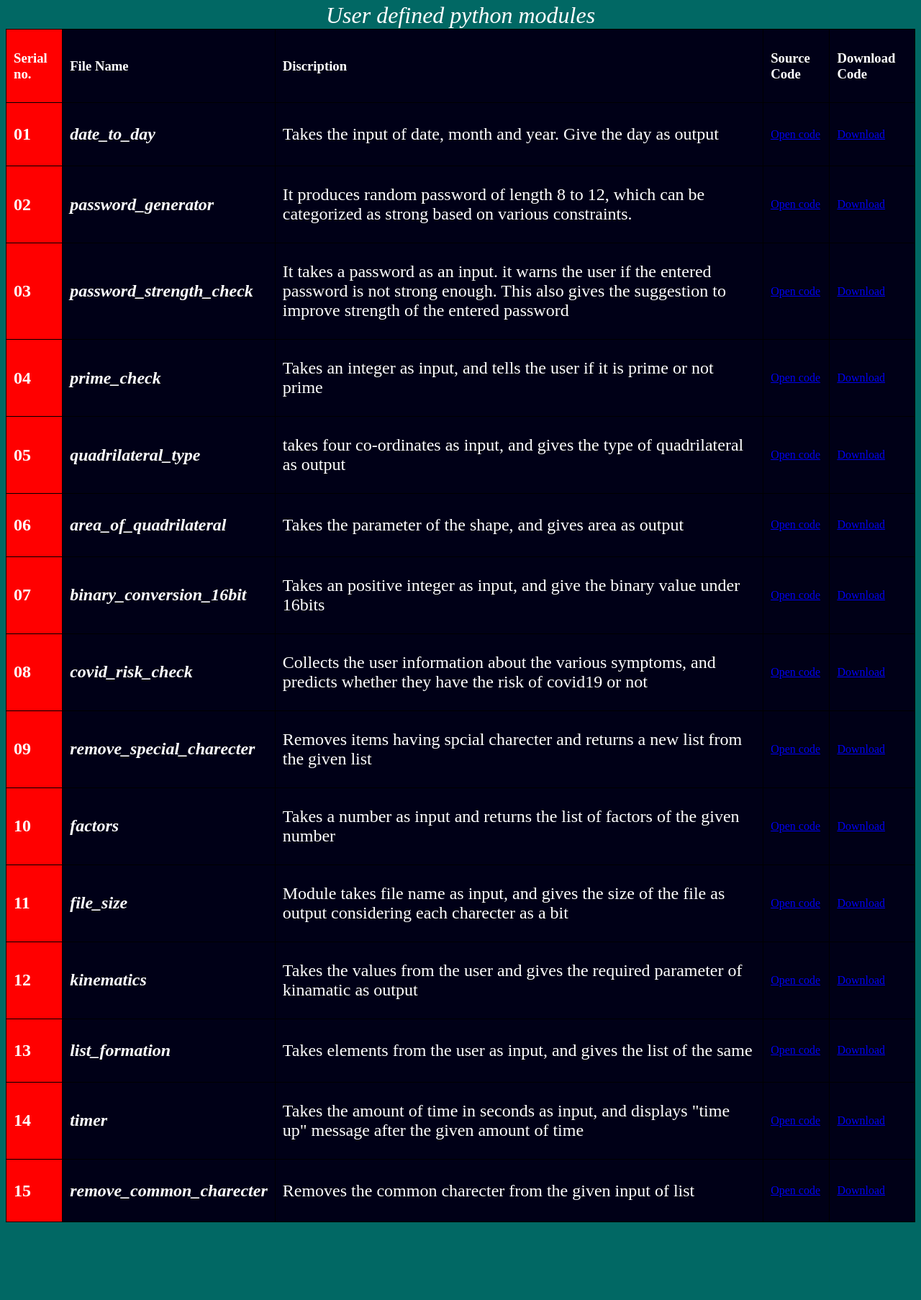
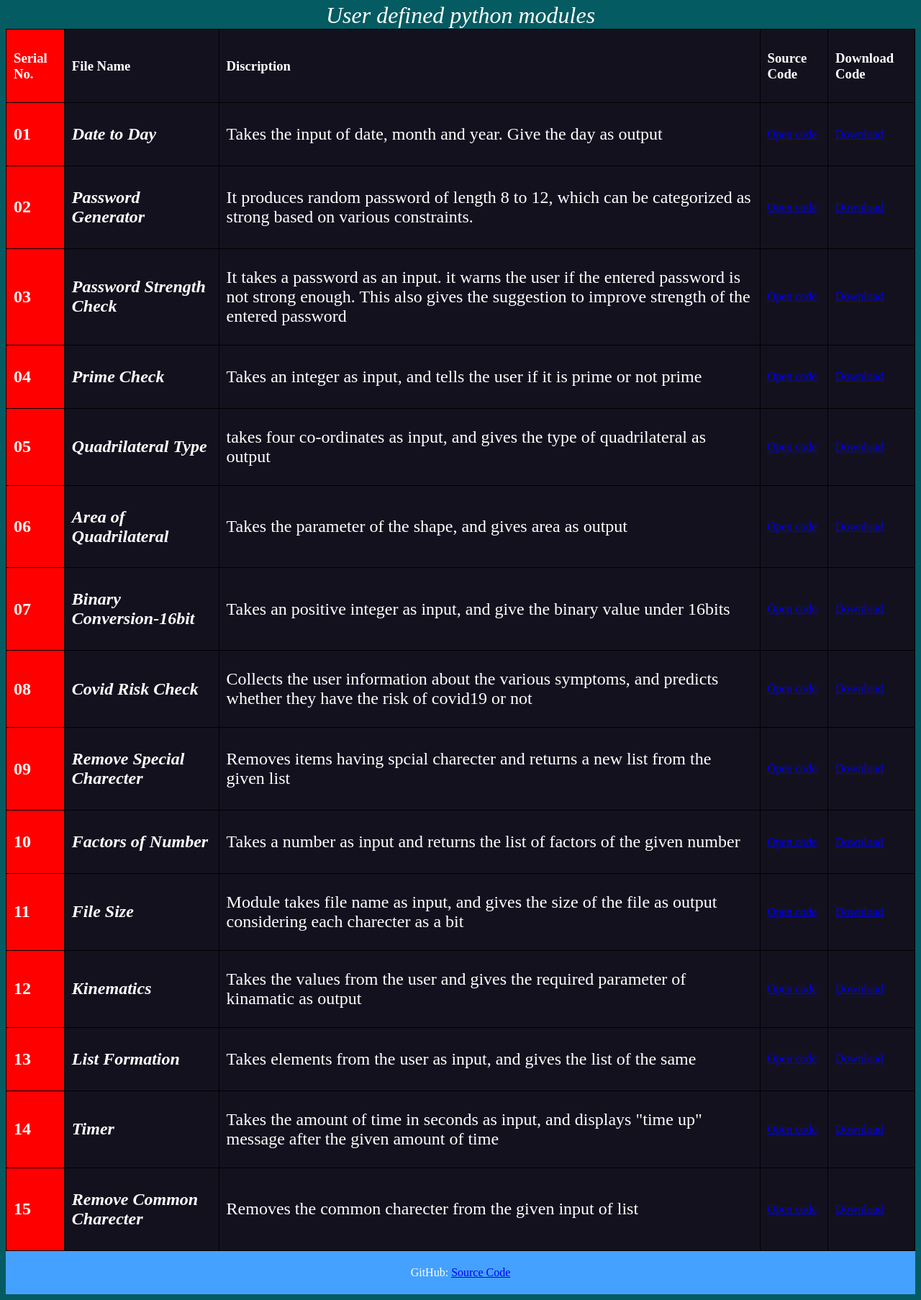
Before and after one commit to Adarsh275/Python-User-Modules, a plain HTML site: page index.html in a window 1280 px wide. Shown: the part 156-1962 px from the top of the page at 72% size. Before the commit the page ends 1862 px from the top, so only its background shows below. Drawn offline with Linux system fonts and the light colour scheme.

Commit message:
GitHub Link added

```diff
--- a/index.html
+++ b/index.html
@@ -1,146 +1,312 @@
 <!DOCTYPE html>
 <html lang="en">
+
 <head>
   <title>Python Modules</title>
   <style>
-      body{
-       background-color:#016864;
+    body {
+      background-color: #045B62;
       color: white;
     }
-  table, th, td {
+
+    footer {
+      display: flex;
+      justify-content: center;
+      padding: 5px;
+      background-color: #45a1ff;
+      color: #fff;
+    }
+
+    table,
+    th,
+    td {
       border: 1px solid black;
       border-collapse: collapse;
+
     }
-   th, td {
+
+    th,
+    td {
       padding: 10px;
     }
+
     th {
       text-align: left;
     }
   </style>
 </head>
+
 <body>
-   <center><h1  style="border:2px solid Tomato;">PES University</h1></center>
-    <center><H2 style="color:#B0C4DE;"> <font size="+5">Download the python modules from here</font></H2></center>
+  <center>
+    <h1 style="border:2px solid Tomato;">PES University</h1>
+  </center>
+  <center>
+    <H2 style="color:#B0C4DE;">
+      <font size="+5">Download the python modules from here</font>
+    </H2>
+  </center>
 
   <table style="width:100%">
     <colgroup>
       <col style="background-color:red">
-    <col span="4" style="background-color:#000017">
+      <col span="4" style="background-color:#14111F">
     </colgroup>
-      <caption><font size="+3"> <i>User defined python modules</i></font></caption>
+    <caption>
+      <font size="+3"> <i>User defined python modules</i></font>
+    </caption>
     <tr>
-      <th><h3> Serial no.</h3></th>
-      <th><h3> File Name</h3></th>
-      <th><h3> Discription</h3></th>
-      <th><h3> Source Code </h3></th>
-      <th><h3> Download Code</h3></th>
+      <th>
+        <h3> Serial No.</h3>
+      </th>
+      <th>
+        <h3> File Name</h3>
+      </th>
+      <th>
+        <h3> Discription</h3>
+      </th>
+      <th>
+        <h3> Source Code </h3>
+      </th>
+      <th>
+        <h3> Download Code</h3>
+      </th>
     </tr>
     <tr>
-    <td><h2> 01 <h2></td>
-    <td><h2><em>date_to_day</em></h2></td>
-    <td><p class="date_to_day"><font size="+2">Takes the input of date, month and year. Give the day as output</font></p> </td>
+      <td>
+        <h2> 01 <h2>
+      </td>
+      <td>
+        <h2><em>Date to Day</em></h2>
+      </td>
+      <td>
+        <p class="date_to_day">
+          <font size="+2">Takes the input of date, month and year. Give the day as output</font>
+        </p>
+      </td>
       <td><a href="text_files/date_to_day.txt">Open code</a> </td>
-    <td><a href="Modules/date_to_day.py"download>Download</a> </td>
+      <td><a href="Modules/date_to_day.py" download>Download</a> </td>
     </tr>
     <tr>
-    <td><h2> 02 </h2></td>
-    <td><h2><em>password_generator</em></h2></td>
-    <td><p class="password_generator"><font size="+2">It produces random password of length 8 to 12, which can be categorized as strong based on various constraints.</font></p></td>
+      <td>
+        <h2> 02 </h2>
+      </td>
+      <td>
+        <h2><em>Password Generator</em></h2>
+      </td>
+      <td>
+        <p class="password_generator">
+          <font size="+2">It produces random password of length 8 to 12, which can be categorized as strong based on
+            various constraints.</font>
+        </p>
+      </td>
       <td> <a href="text_files/password_generator.txt">Open code</a> </td>
-    <td> <a href="Modules/password_generator.py"download>Download</a> </td>
+      <td> <a href="Modules/password_generator.py" download>Download</a> </td>
     </tr>
     <tr>
-    <td><h2> 03 </h2></td>
-    <td><h2><em>password_strength_check</em></h2></td>
-    <td><p class="password_strength_check"><font size="+2">It takes a password as an input. it warns the user if the entered password is not strong enough. This also gives the suggestion to improve strength of the entered password </font></p></td>
+      <td>
+        <h2> 03 </h2>
+      </td>
+      <td>
+        <h2><em>Password Strength Check</em></h2>
+      </td>
+      <td>
+        <p class="password_strength_check">
+          <font size="+2">It takes a password as an input. it warns the user if the entered password is not strong
+            enough. This also gives the suggestion to improve strength of the entered password </font>
+        </p>
+      </td>
       <td> <a href="text_files/password_strength_check.txt">Open code</a></td>
-    <td><a href="Modules/password_strength_check.py"download>Download</a></td>
+      <td><a href="Modules/password_strength_check.py" download>Download</a></td>
     </tr>
     <tr>
-    <td><h2> 04 </h2></td>
-    <td><h2><em>prime_check</em></h2></td>
-    <td><p class="prime_check"><font size="+2"> Takes an integer as input, and tells the user if it is prime or not prime</font></p></td>
+      <td>
+        <h2> 04 </h2>
+      </td>
+      <td>
+        <h2><em>Prime Check</em></h2>
+      </td>
+      <td>
+        <p class="prime_check">
+          <font size="+2"> Takes an integer as input, and tells the user if it is prime or not prime</font>
+        </p>
+      </td>
       <td><a href="text_files/prime_check.txt">Open code</a> </td>
-    <td><a href="Modules/prime_check.py"download>Download</a>  </td>
+      <td><a href="Modules/prime_check.py" download>Download</a> </td>
     </tr>
     <tr>
-    <td><h2> 05 </h2></td>
-     <td><h2><em>quadrilateral_type </em></h2> </td>
-    <td><p class="quadrilateral_type"><font size="+2">takes four co-ordinates as input, and gives the type of quadrilateral as output</font></p></td>
+      <td>
+        <h2> 05 </h2>
+      </td>
+      <td>
+        <h2><em>Quadrilateral Type</em></h2>
+      </td>
+      <td>
+        <p class="quadrilateral_type">
+          <font size="+2">takes four co-ordinates as input, and gives the type of quadrilateral as output</font>
+        </p>
+      </td>
       <td> <a href="text_files/quadrilateral_type.txt">Open code</a></td>
-    <td><a href="Modules/quadrilateral_type.py" download>Download</a>  </td>
+      <td><a href="Modules/quadrilateral_type.py" download>Download</a> </td>
     </tr>
     <tr>
-    <td><h2> 06 </h2></td>
-    <td><em><h2>area_of_quadrilateral</em></h2> </td>
-    <td><p class="area"><font size="+2">Takes the parameter of the shape, and gives area as output</font></p> </td>
+      <td>
+        <h2> 06 </h2>
+      </td>
+      <td>
+        <h2><em>Area of Quadrilateral</em></h2>
+      </td>
+      <td>
+        <p class="area">
+          <font size="+2">Takes the parameter of the shape, and gives area as output</font>
+        </p>
+      </td>
       <td><a href="text_files/area.txt">Open code</a> </td>
-    <td><a href="Modules/area.py" download>Download</a>  </td>
+      <td><a href="Modules/area.py" download>Download</a> </td>
     </tr>
     <tr>
-    <td><h2> 07 <h2></td>
-    <td><em><h2>binary_conversion_16bit</em></h2> </td>
-    <td><p class="binary_conversion_16bit"><font size="+2"> Takes an positive integer as input, and give the binary value under 16bits</font></p> </td>
+      <td>
+        <h2> 07 <h2>
+      </td>
+      <td>
+        <h2><em>Binary Conversion-16bit</em></h2>
+      </td>
+      <td>
+        <p class="binary_conversion_16bit">
+          <font size="+2"> Takes an positive integer as input, and give the binary value under 16bits</font>
+        </p>
+      </td>
       <td><a href="text_files/binary_conversion_16bit.txt">Open code</a> </td>
-    <td><a href="Modules/binary_conversion_16bit.py"download>Download</a>  </td>
+      <td><a href="Modules/binary_conversion_16bit.py" download>Download</a> </td>
     </tr>
     <tr>
-    <td><h2> 08 <h2></td>
-    <td><em><h2>covid_risk_check</em></h2> </td>
-    <td><p class="covid_risk_check"><font size="+2"> Collects the user information about the various symptoms, and predicts whether they have the risk of covid19 or not</font></p> </td>
+      <td>
+        <h2> 08 <h2>
+      </td>
+      <td>
+        <h2><em>Covid Risk Check</em></h2>
+      </td>
+      <td>
+        <p class="covid_risk_check">
+          <font size="+2"> Collects the user information about the various symptoms, and predicts whether they have the
+            risk of covid19 or not</font>
+        </p>
+      </td>
       <td><a href="text_files/covid_risk_check.txt">Open code</a> </td>
-    <td><a href="Modules/covid_risk_check.py"download>Download</a>  </td>
+      <td><a href="Modules/covid_risk_check.py" download>Download</a> </td>
     </tr>
     <tr>
-    <td><h2> 09 <h2></td>
-    <td><em><h2> remove_special_charecter</em></h2> </td>
-    <td><p class="remove_special_charecter"><font size="+2"> Removes items having spcial charecter and returns a new list from the given list</font></p> </td>
+      <td>
+        <h2> 09 <h2>
+      </td>
+      <td>
+        <h2><em>Remove Special Charecter</em></h2>
+      </td>
+      <td>
+        <p class="remove_special_charecter">
+          <font size="+2"> Removes items having spcial charecter and returns a new list from the given list</font>
+        </p>
+      </td>
       <td><a href="text_files/remove_special_charecter.txt">Open code</a> </td>
       <td><a href="Modules/remove_special_charecter" download>Download</a></td>
     </tr>
     <tr>
-    <td><h2> 10 <h2></td>
-    <td><em><h2>factors</em></h2> </td>
-    <td><p class="factors"><font size="+2"> Takes a number as input and returns the list of factors of the given number</font></p> </td>
+      <td>
+        <h2> 10 <h2>
+      </td>
+      <td>
+        <h2><em>Factors of Number</em></h2>
+      </td>
+      <td>
+        <p class="factors">
+          <font size="+2"> Takes a number as input and returns the list of factors of the given number</font>
+        </p>
+      </td>
       <td><a href="text_files/factors.txt">Open code</a> </td>
-    <td><a href="Modules/factors.py" download>Download</a>  </td>
+      <td><a href="Modules/factors.py" download>Download</a> </td>
     </tr>
     <tr>
-    <td><h2> 11 <h2></td>
-    <td><em><h2>file_size</em></h2> </td>
-    <td><p class="file_size"><font size="+2"> Module takes file name as input, and gives the size of the file as output considering each charecter as a bit</font></p> </td>
+      <td>
+        <h2> 11 <h2>
+      </td>
+      <td>
+        <h2><em>File Size</em></h2>
+      </td>
+      <td>
+        <p class="file_size">
+          <font size="+2"> Module takes file name as input, and gives the size of the file as output considering each
+            charecter as a bit</font>
+        </p>
+      </td>
       <td><a href="text_files/file_size.txt">Open code</a> </td>
-    <td><a href="Modules/file_size.py" download>Download</a>  </td>
+      <td><a href="Modules/file_size.py" download>Download</a> </td>
     </tr>
     <tr>
-    <td><h2> 12 <h2></td>
-    <td><em><h2>kinematics</em></h2> </td>
-    <td><p class="kinematics"><font size="+2">Takes the values from the user and gives the required parameter of kinamatic as output</font></p> </td>
+      <td>
+        <h2> 12 <h2>
+      </td>
+      <td>
+        <h2><em>Kinematics</em></h2>
+      </td>
+      <td>
+        <p class="kinematics">
+          <font size="+2">Takes the values from the user and gives the required parameter of kinamatic as output</font>
+        </p>
+      </td>
       <td><a href="text_files/kinematics.txt">Open code</a> </td>
-    <td><a href="Modules/kinematics.py"download>Download</a>  </td>
+      <td><a href="Modules/kinematics.py" download>Download</a> </td>
     </tr>
     <tr>
-    <td><h2> 13 <h2></td>
-    <td><em><h2>list_formation</em></h2> </td>
-    <td><p class="list_formation"><font size="+2"> Takes elements from the user as input, and gives the list of the same</font></p> </td>
+      <td>
+        <h2> 13 <h2>
+      </td>
+      <td>
+        <h2><em>List Formation</em></h2>
+      </td>
+      <td>
+        <p class="list_formation">
+          <font size="+2"> Takes elements from the user as input, and gives the list of the same</font>
+        </p>
+      </td>
       <td><a href="text_files/list_formation.txt">Open code</a> </td>
       <td> <a href="Modules/list_formation.py" download>Download</a> </td>
     </tr>
     <tr>
-    <td><h2> 14 <h2></td>
-    <td><em><h2>timer</em></h2> </td>
-    <td><p class="timer"><font size="+2">Takes the amount of time in seconds as input, and displays "time up" message after the given amount of time</font></p> </td>
+      <td>
+        <h2> 14 <h2>
+      </td>
+      <td>
+        <h2><em>Timer</em></h2>
+      </td>
+      <td>
+        <p class="timer">
+          <font size="+2">Takes the amount of time in seconds as input, and displays "time up" message after the given
+            amount of time</font>
+        </p>
+      </td>
       <td><a href="text_files/timer.txt">Open code</a> </td>
-    <td><a href="Modules/timer.py" download>Download</a>  </td>
+      <td><a href="Modules/timer.py" download>Download</a> </td>
     </tr>
     <tr>
-    <td><h2> 15 <h2></td>
-    <td><em><h2>remove_common_charecter</em></h2> </td>
-    <td><p class="remove_common_charecter"><font size="+2"> Removes the common charecter from the given input of list</font></p> </td>
+      <td>
+        <h2> 15 <h2>
+      </td>
+      <td>
+        <h2><em>Remove Common Charecter</em></h2>
+      </td>
+      <td>
+        <p class="remove_common_charecter">
+          <font size="+2"> Removes the common charecter from the given input of list</font>
+        </p>
+      </td>
       <td><a href="text_files/remove_common_charecter.txt">Open code</a> </td>
-    <td><a href="Modules/remove_common_charecter.py" download>Download</a>  </td>
+      <td><a href="Modules/remove_common_charecter.py" download>Download</a> </td>
     </tr>
   </table>
+
+  <footer>
+    <p> GitHub: <a href="https://github.com/Adarsh275/Python-User-Modules">Source Code</a></p>
+  </footer>
+
 </body>
+
 </html>
```
Lines whose indentation alone changed are shown as unchanged.
